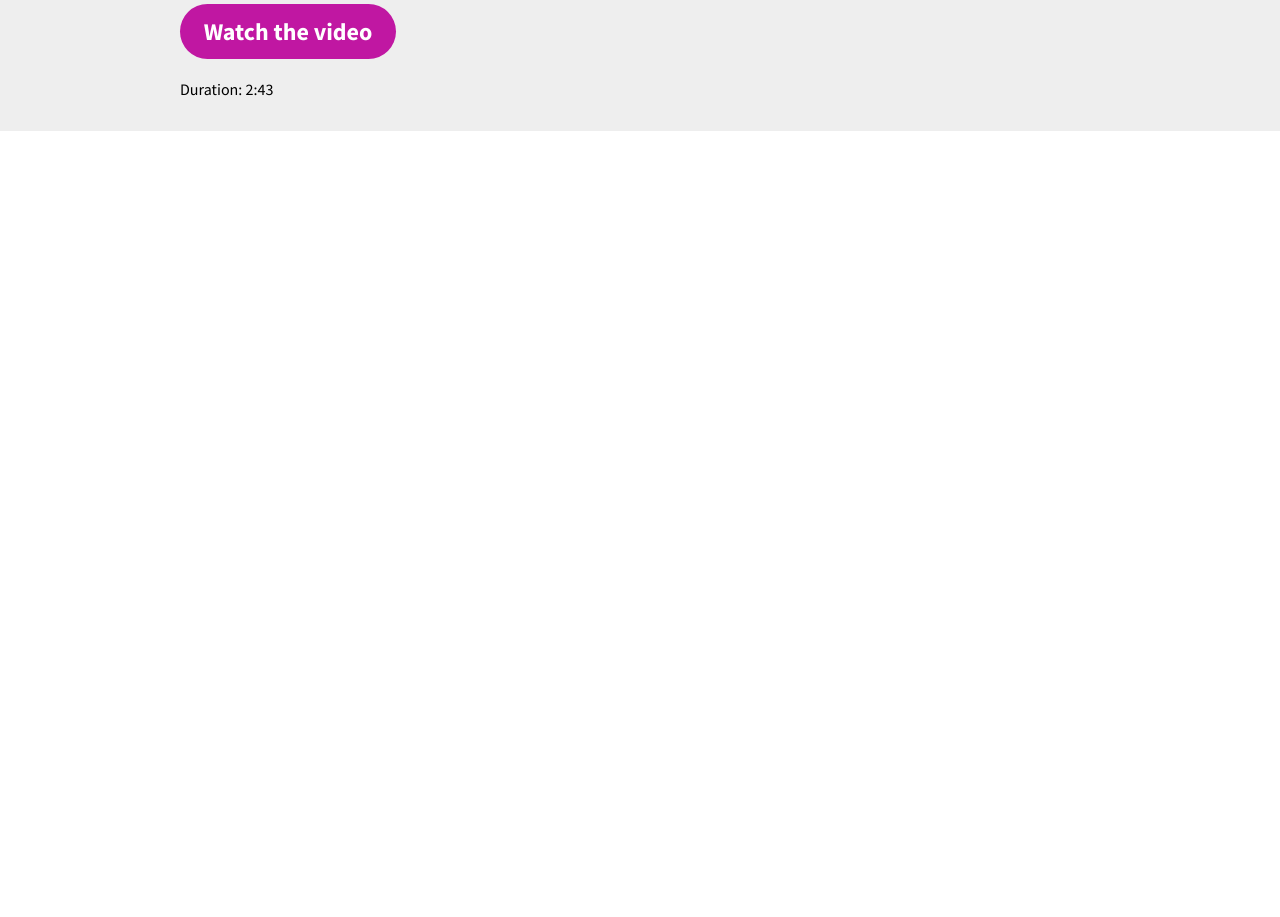
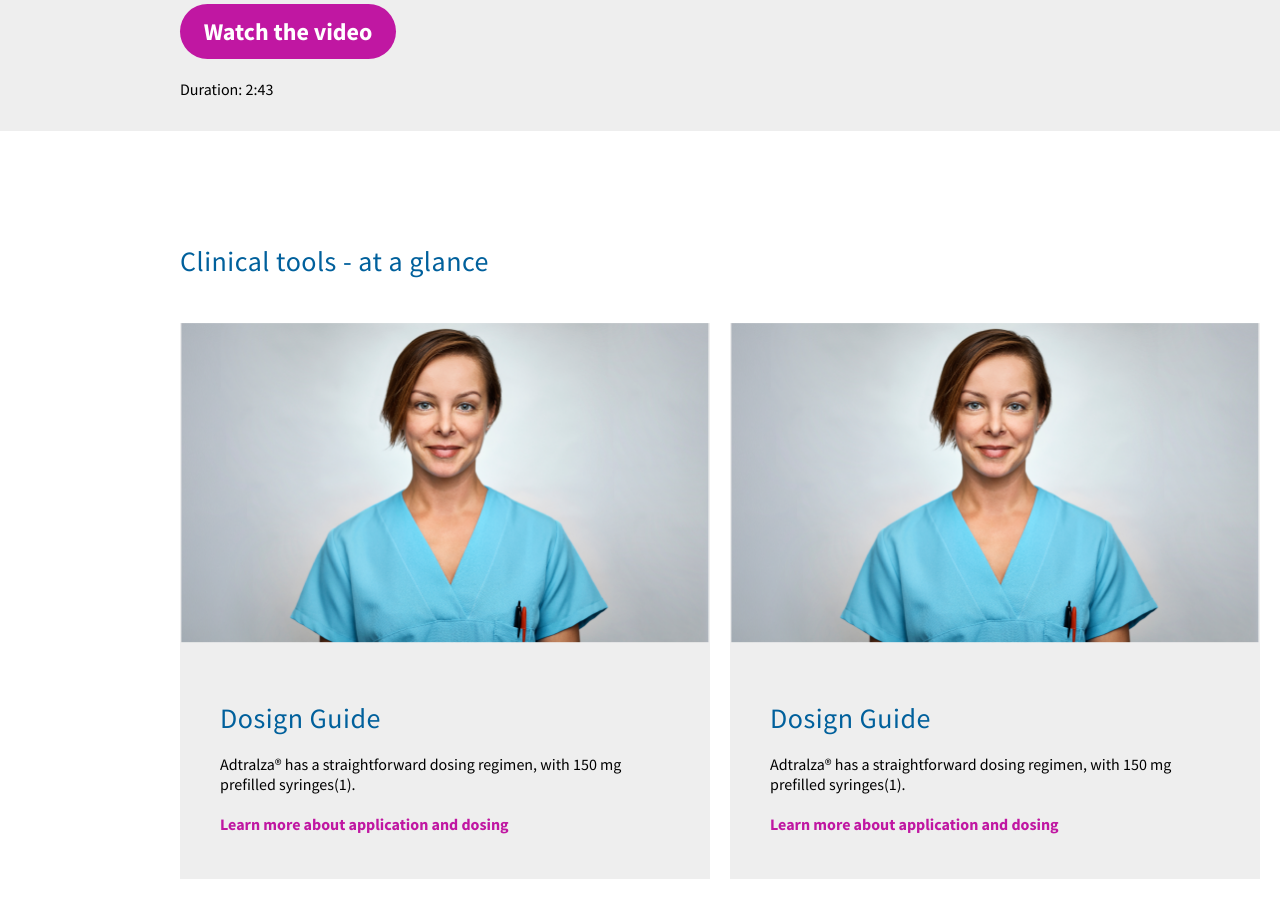
Before and after one commit to Mahfouzer/darma-akqa, a React (Create React App) app: page / in a window 1280 px wide. Shown: the part 2280-3197 px from the top of the page. Before the commit the page ends 2411 px from the top, so only its background shows below. Built offline with nearby package versions, Linux system fonts and the light colour scheme.

Commit message:
create the articles section

```diff
--- a/src/App.js
+++ b/src/App.js
@@ -3,6 +3,7 @@ import MedicationInfo from "./components/MedicationInfo/MedicationInfo";
 import MedicationBenifits from "./components/MedicationBenifits/MedicationBenifits";
 import NavigationList from "./components/NavigationList/NavigationList";
 import MedicationMainVideo from "./components/MedicationMainVideo/MedicationMainVideo";
+import MedicationArticles from "./components/MedicationArticles/MedicationArticles";
 
 function App() {
   return (
@@ -34,6 +35,7 @@ function App() {
         <MedicationInfo />
         <MedicationBenifits />
         <MedicationMainVideo />
+        <MedicationArticles />
       </main>
     </div>
   );
--- a/src/assets/styles/index.scss
+++ b/src/assets/styles/index.scss
@@ -325,12 +325,12 @@ body {
     height: 55px;
     display: block;
     margin: 20px 0;
-    text-decoration: none;
     color: white;
-    background-color: #c017a2;
     font-size: 1.5em;
     font-weight: bold;
     border-radius: 30px;
+    text-decoration: none;
+    background-color: #c017a2;
     text-align: center;
     line-height: 55px;
   }
@@ -342,3 +342,73 @@ body {
 
   background: #eeeeee;
 }
+
+// Articles section
+
+.articles-section {
+  display: flex;
+  flex-direction: column;
+  justify-content: center;
+
+  @include main-container-padding;
+  height: 850px;
+
+  header {
+    h3 {
+      font-style: normal;
+      font-weight: normal;
+      font-size: 28px;
+      line-height: 120%;
+      letter-spacing: 0.5px;
+
+      color: #00609c;
+    }
+  }
+  ol {
+    display: flex;
+    list-style: none;
+    padding-left: 0;
+    justify-content: space-between;
+
+    .article {
+      background-color: #eeeeee;
+      width: 530px;
+      padding-bottom: 45px;
+      margin-right: 20px;
+
+      p,
+      a,
+      h4 {
+        margin: 5px;
+        margin-left: 40px;
+        margin-bottom: 20px;
+        padding-right: 50px;
+      }
+
+      h4 {
+        margin-top: 55px;
+        font-style: normal;
+        font-weight: normal;
+        font-size: 28px;
+        line-height: 32px;
+
+        letter-spacing: 0.5px;
+
+        color: #00609c;
+      }
+
+      a {
+        text-decoration: none;
+        color: #c017a2;
+        font-weight: bold;
+        font-size: 16px;
+      }
+    }
+  }
+
+  img {
+    width: 530px;
+    height: 320px;
+    object-fit: contain;
+  }
+}
--- /dev/null
+++ b/src/components/MedicationArticles/MedicationArticles.jsx
@@ -0,0 +1,40 @@
+import nurse from "../../assets/images/nurse.png";
+
+export default function MedicationArticles() {
+  return (
+    <section className="articles-section">
+      <header>
+        <h3>Clinical tools - at a glance</h3>
+      </header>
+      <ol>
+        <li className="article">
+          <div>
+            <img src={nurse} alt="nurse of the article" />
+            <div>
+              <h4>Dosign Guide</h4>
+              <p>
+                Adtralza® has a straightforward dosing regimen, with 150 mg
+                prefilled syringes(1).
+              </p>
+              <a href="/">Learn more about application and dosing</a>
+            </div>
+          </div>
+        </li>
+
+        <li className="article">
+          <div>
+            <img src={nurse} alt="nurse of the article" />
+            <div>
+              <h4>Dosign Guide</h4>
+              <p>
+                Adtralza® has a straightforward dosing regimen, with 150 mg
+                prefilled syringes(1).
+              </p>
+              <a href="/">Learn more about application and dosing</a>
+            </div>
+          </div>
+        </li>
+      </ol>
+    </section>
+  );
+}
```
Also changed, not shown: src/assets/images/Group 29612150.png (deleted), src/assets/images/nurse.png (renamed from src/assets/images/GettyImages-1139665867 1.png).
